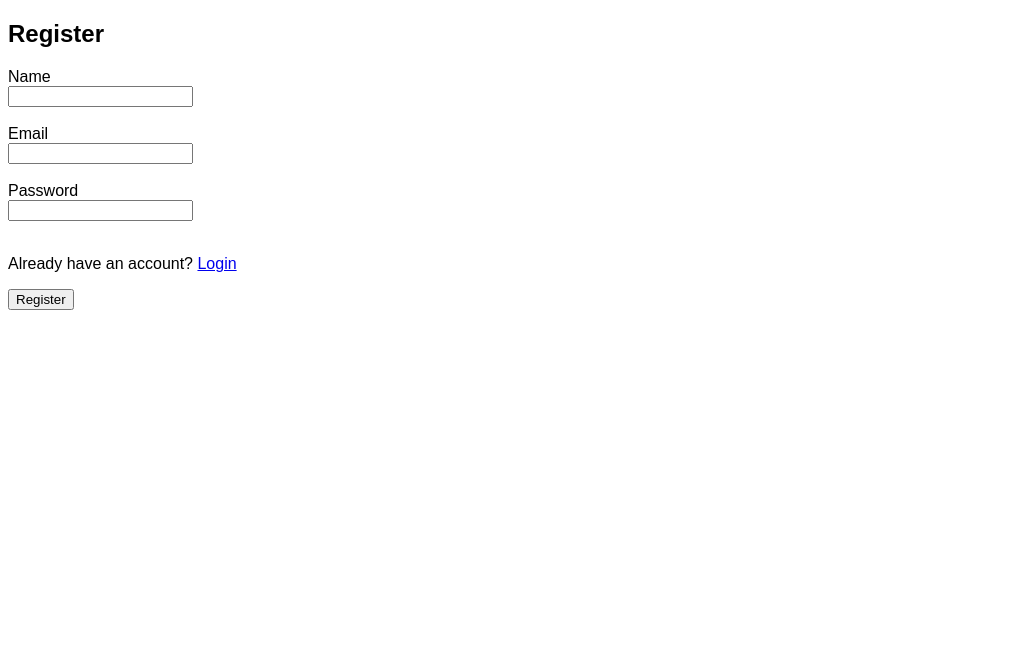
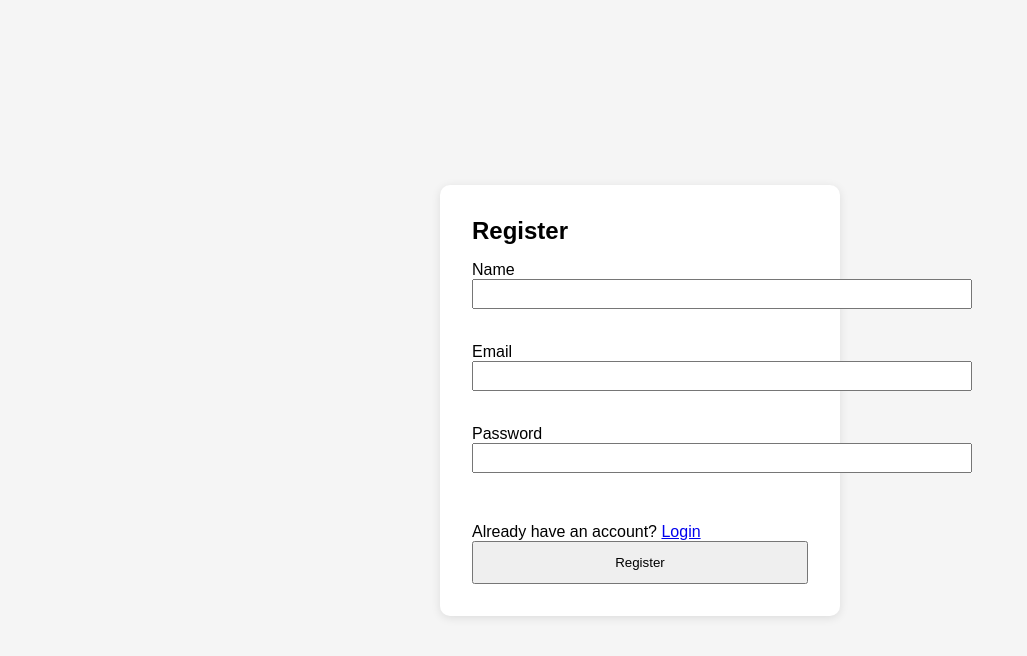
Before and after one commit to Sumitlakhera/backend-assignment, a React app in the folder frontend/: page /register in a window 1280 px wide. Shown: the top 656 px of the page, without its empty margins (0-1027 px from the left). Built offline with nearby package versions, Linux system fonts and the light colour scheme; the HTML template or start-up script is replaced by a standard one.

Commit message:
Complete project documentation and UI enhancements and fixes

```diff
--- a/frontend/src/App.css
+++ b/frontend/src/App.css
@@ -3,3 +3,116 @@
   padding: 0;
   box-sizing: border-box;
 }
+
+body {
+  background-color: #f5f5f5;
+}
+
+.page-container {
+  min-height: 100vh;
+  display: flex;
+  justify-content: center;
+  align-items: center;
+}
+
+.card {
+  background: white;
+  padding: 2rem;
+  border-radius: 10px;
+  width: 400px;
+  box-shadow: 0 2px 10px rgba(0, 0, 0, 0.1);
+}
+
+.card h2 {
+  margin-bottom: 1rem;
+}
+
+.form-group {
+  margin-bottom: 1rem;
+  width: 500px;
+}
+
+.form-group input {
+  width: 100%;
+  height: 30px;
+}
+
+.btn {
+  width: 100%;
+  padding: 0.75rem;
+  cursor: pointer;
+}
+
+.success-message {
+  color: green;
+  margin-bottom: 1rem;
+}
+
+.error-message {
+  color: red;
+  margin-bottom: 1rem;
+}
+
+.dashboard-container {
+  max-width: 900px;
+  margin: 2rem auto;
+  padding: 2rem;
+}
+
+.dashboard-section {
+  background: white;
+  padding: 1.5rem;
+  margin-bottom: 1.5rem;
+  border-radius: 10px;
+  box-shadow: 0 2px 10px rgba(0, 0, 0, 0.1);
+}
+
+.dashboard-form {
+  max-width: 800px;
+  width: 100%;
+}
+
+.dashboard-section h3 {
+  margin-bottom: 1rem;
+}
+
+.product-item {
+  border: 1px solid #ddd;
+  padding: 1rem;
+  margin-bottom: 1rem;
+  border-radius: 6px;
+}
+
+.action-buttons {
+  display: flex;
+  gap: 0.5rem;
+  margin-top: 0.75rem;
+  max-width: 500px;
+}
+
+.action-button {
+  padding: 0.5rem 1rem;
+  cursor: pointer;
+}
+
+.logout-button {
+  margin-top: 1rem;
+  padding: 0.75rem 1rem;
+  cursor: pointer;
+}
+
+.message {
+  padding: 0.75rem;
+  border-radius: 6px;
+  margin-bottom: 1rem;
+}
+
+.success-message {
+  color: #155724;
+  background-color: #d4edda;
+}
+
+.error-message {
+  color: #721c24;
+  background-color: #f8d7da;
+}
--- a/frontend/src/main.jsx
+++ b/frontend/src/main.jsx
@@ -4,6 +4,7 @@ import { BrowserRouter } from "react-router-dom";
 
 import App from "./App.jsx";
 import "./index.css";
+import "./App.css";
 
 ReactDOM.createRoot(document.getElementById("root")).render(
   <React.StrictMode>
--- a/frontend/src/pages/DashboardPage.jsx
+++ b/frontend/src/pages/DashboardPage.jsx
@@ -69,13 +69,7 @@ function DashboardPage() {
         setMessage("Product created successfully");
       }
 
-      setProductData({
-        name: "",
-        description: "",
-        price: "",
-      });
-
-      setEditingProductId(null);
+      resetProductForm();
 
       fetchProducts();
     } catch (error) {
@@ -97,6 +91,19 @@ function DashboardPage() {
     }
   };
 
+  const resetProductForm = () => {
+    setProductData({
+      name: "",
+      description: "",
+      price: "",
+    });
+
+    setEditingProductId(null);
+
+    setMessage("");
+    setError("");
+  };
+
   const handleLogout = () => {
     localStorage.removeItem("token");
 
@@ -104,24 +111,25 @@ function DashboardPage() {
   };
 
   return (
-    <div>
+    <div className="dashboard-container">
       <h2>Dashboard</h2>
 
-      {message && <p>{message}</p>}
-      {error && <p>{error}</p>}
+      {message && <p className="message success-message">{message}</p>}
+      {error && <p className="message error-message">{error}</p>}
 
       {user && (
-        <div>
+        <div className="dashboard-section">
           <p>Name: {user.name}</p>
           <p>Email: {user.email}</p>
           <p>Role: {user.role}</p>
         </div>
       )}
 
+      <div className="dashboard-section">
         <h3>{editingProductId ? "Updating Product" : "Create Product"}</h3>
 
-      <form onSubmit={handleCreateProduct}>
-        <div>
+        <form className="dashboard-form" onSubmit={handleCreateProduct}>
+          <div className="form-group">
             <label>Name</label>
             <br />
             <input
@@ -134,7 +142,7 @@ function DashboardPage() {
 
           <br />
 
-        <div>
+          <div className="form-group">
             <label>Description</label>
             <br />
             <input
@@ -147,7 +155,7 @@ function DashboardPage() {
 
           <br />
 
-        <div>
+          <div className="form-group">
             <label>Price</label>
             <br />
             <input
@@ -158,27 +166,39 @@ function DashboardPage() {
             />
           </div>
 
+
+
         <br />
 
-        <button type="submit">
+        <div className="action-buttons">
+          <button className="btn" type="submit">
             {editingProductId ? "Update Product" : "Create Product"}
           </button>
+
+          <button type="button" className="btn" onClick={resetProductForm}>
+            Reset
+          </button>
+        </div>
         </form>
+      </div>
 
       <hr />
 
+      <div className="dashboard-section">
         <h3>Products</h3>
 
         <ul>
           {products.map((product) => (
-          <li key={product.id}>
+            <li key={product.id} className="product-item">
               <p>
                 Name : <strong>{product.name}</strong>
               </p>
               <p>Description : {product.description}</p>
               <p>Price : ₹{product.price}</p>
 
+              <div className="action-buttons">
                 <button
+                  className="action-button"
                   onClick={() => {
                     setEditingProductId(product.id);
 
@@ -192,14 +212,21 @@ function DashboardPage() {
                   Edit
                 </button>
                 <> </>
-            <button onClick={() => handleDeleteProduct(product.id)}>
+                <button
+                  className="action-button"
+                  onClick={() => handleDeleteProduct(product.id)}
+                >
                   Delete
                 </button>
+              </div>
             </li>
           ))}
         </ul>
+      </div>
 
-      <button onClick={handleLogout}>Logout</button>
+      <button className="logout-button" onClick={handleLogout}>
+        Logout
+      </button>
     </div>
   );
 }
--- a/frontend/src/pages/LoginPage.jsx
+++ b/frontend/src/pages/LoginPage.jsx
@@ -29,31 +29,17 @@ const handleSubmit = async (event) => {
     try {
       const formPayload = new URLSearchParams();
 
-    formPayload.append(
-      "username",
-      formData.email
-    );
+      formPayload.append("username", formData.email);
 
-    formPayload.append(
-      "password",
-      formData.password
-    );
+      formPayload.append("password", formData.password);
 
-    const response = await api.post(
-      "/auth/login",
-      formPayload,
-      {
+      const response = await api.post("/auth/login", formPayload, {
         headers: {
-          "Content-Type":
-            "application/x-www-form-urlencoded",
+          "Content-Type": "application/x-www-form-urlencoded",
         },
-      }
-    );
+      });
 
-    localStorage.setItem(
-      "token",
-      response.data.access_token
-    );
+      localStorage.setItem("token", response.data.access_token);
 
       navigate("/dashboard");
     } catch (error) {
@@ -64,12 +50,13 @@ setError(getErrorMessage(error));
   };
 
   return (
-    <div>
+    <div className="page-container">
+      <div className="card">
         <h2>Login</h2>
 
-      {error && <p>{error}</p>}
+        {error && <p className="message error-message">{error}</p>}
         <form onSubmit={handleSubmit}>
-        <div>
+          <div className="form-group">
             <label>Email</label>
             <br />
             <input
@@ -82,7 +69,7 @@ setError(getErrorMessage(error));
 
           <br />
 
-        <div>
+          <div className="form-group">
             <label>Password</label>
             <br />
             <input
@@ -95,17 +82,17 @@ setError(getErrorMessage(error));
 
           <br />
 
+          <div style={{ marginTop: "1rem" }}>
             <p>
-  Don't have an account?{" "}
-  <Link to="/register">
-    Register
-  </Link>
+              Don't have an account? <Link to="/register">Register</Link>
             </p>
+          </div>
 
-        <button type="submit">
+          <button className="btn" type="submit">
             Login
           </button>
         </form>
+      </div>
     </div>
   );
 }
--- a/frontend/src/pages/RegisterPage.jsx
+++ b/frontend/src/pages/RegisterPage.jsx
@@ -33,9 +33,7 @@ function RegisterPage() {
 
       console.log(response.data);
 
-setSuccess(
-  "Registration successful. Redirecting to login..."
-);
+      setSuccess("Registration successful. Redirecting to login...");
 
       setFormData({
         name: "",
@@ -54,14 +52,15 @@ setTimeout(() => {
   };
 
   return (
-    <div>
+    <div className="page-container">
+      <div className="card">
         <h2>Register</h2>
 
-       {success && <p>{success}</p>}
-       {error && <p>{error}</p>}
+        {success && <p className="message success-message">{success}</p>}
+        {error && <p className="message error-message">{error}</p>}
 
         <form onSubmit={handleSubmit}>
-        <div>
+          <div className="form-group">
             <label>Name</label>
             <br />
             <input
@@ -74,7 +73,7 @@ setTimeout(() => {
 
           <br />
 
-        <div>
+          <div className="form-group">
             <label>Email</label>
             <br />
             <input
@@ -87,7 +86,7 @@ setTimeout(() => {
 
           <br />
 
-        <div>
+          <div className="form-group">
             <label>Password</label>
             <br />
             <input
@@ -99,15 +98,17 @@ setTimeout(() => {
           </div>
 
           <br />
+          <div style={{ marginTop: "1rem" }}>
             <p>
-  Already have an account?{" "}
-  <Link to="/">
-    Login
-  </Link>
+              Already have an account? <Link to="/">Login</Link>
             </p>
+          </div>
 
-        <button type="submit">Register</button>
+          <button className="btn" type="submit">
+            Register
+          </button>
         </form>
+      </div>
     </div>
   );
 }
```
Lines whose indentation alone changed are shown as unchanged.
